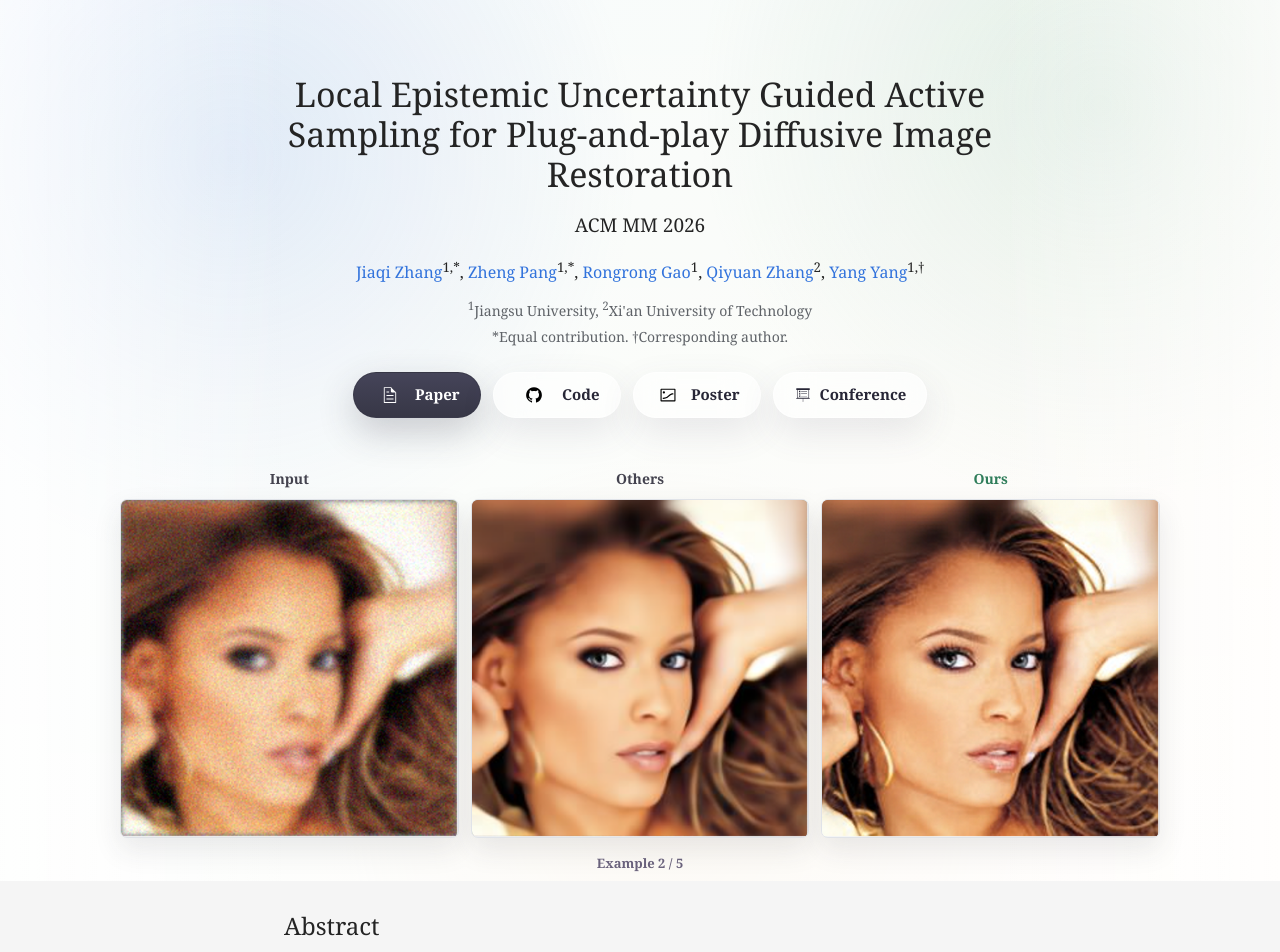
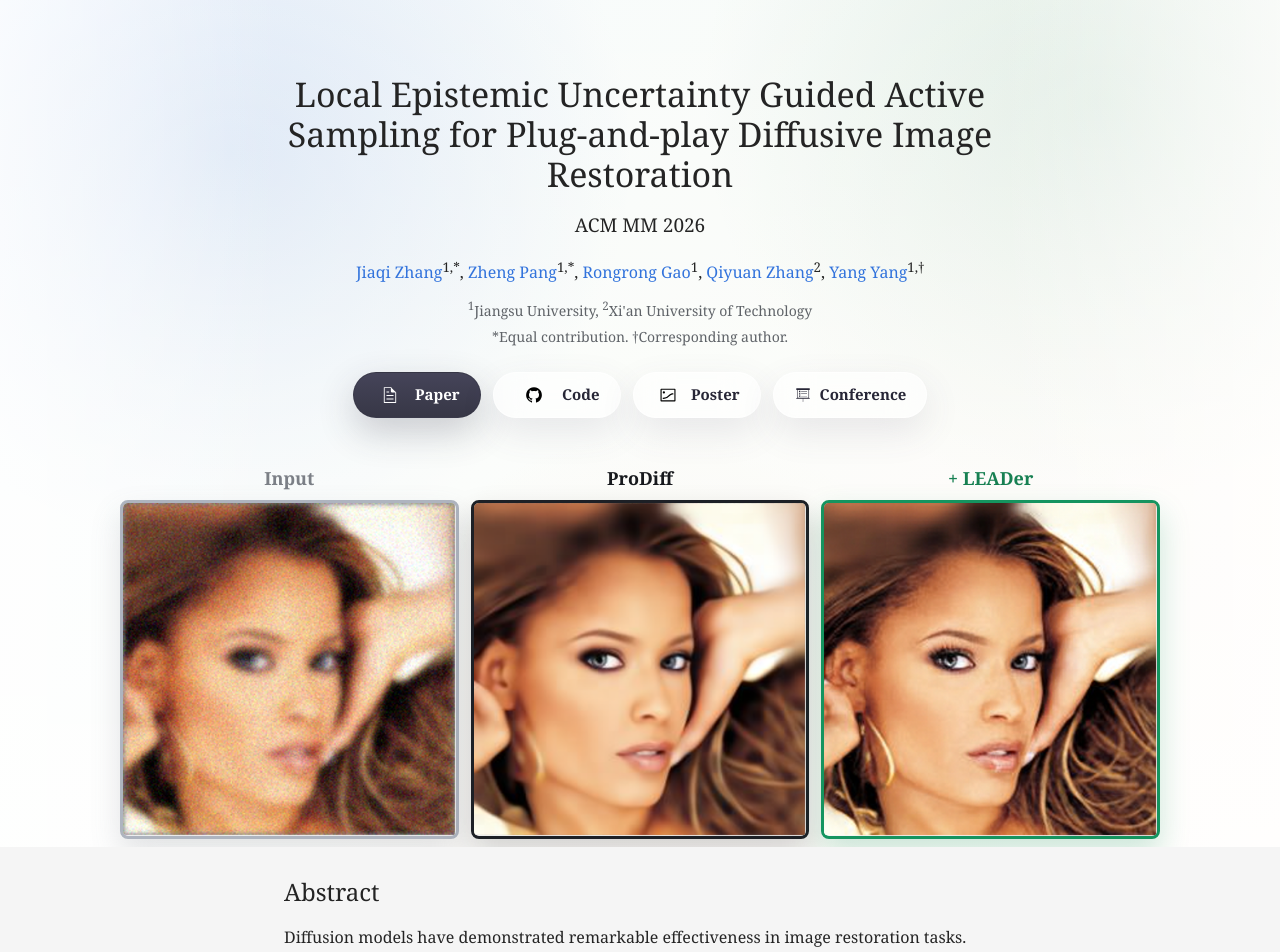
Before and after one commit to JiaqiZhang-Sengoku/JiaqiZhang-Sengoku.github.io, a Jekyll site: the page built from Web/LEADer/index.html, in a window 1280 px wide. Shown: the top 952 px of the page. Built offline with Jekyll 4.4.1, drawn with Linux system fonts in a browser that asks for light colours.

Commit message:
20260707

```diff
--- a/Web/LEADer/index.html
+++ b/Web/LEADer/index.html
@@ -57,29 +57,27 @@ layout: null
     <div class="restoration-demo" aria-labelledby="restoration-demo-title">
 
       <div class="demo-flow">
-        <article class="demo-stage">
-          <span class="demo-label">Input</span>
-          <div class="demo-image">
+        <article class="demo-stage demo-stage-input">
+          <span class="demo-label demo-label-input">Input</span>
+          <div class="demo-image demo-image-input">
             <img data-demo="input" src="/Web/LEADer/Figures/Input/1.png" alt="Degraded input example">
           </div>
         </article>
-<article class="demo-stage">
-          <span class="demo-label">Others</span>
-          <div class="demo-image demo-transition demo-transition-middle">
+        <article class="demo-stage demo-stage-baseline">
+          <span class="demo-label demo-label-baseline" id="baseline-label">ProDiff</span>
+          <div class="demo-image demo-image-baseline demo-transition demo-transition-middle">
             <img data-demo="middle-from" src="/Web/LEADer/Figures/Input/1.png" alt="Input before baseline restoration">
             <img class="demo-reveal" data-demo="others" src="/Web/LEADer/Figures/Others/1.png" alt="Restoration produced by another method">
           </div>
         </article>
-<article class="demo-stage">
-          <span class="demo-label demo-label-ours">Ours</span>
-          <div class="demo-image demo-transition demo-transition-final">
+        <article class="demo-stage demo-stage-leader">
+          <span class="demo-label demo-label-ours">+ LEADer</span>
+          <div class="demo-image demo-image-leader demo-transition demo-transition-final">
             <img data-demo="final-from" src="/Web/LEADer/Figures/Others/1.png" alt="Baseline restoration before LEADer refinement">
             <img class="demo-reveal" data-demo="ours" src="/Web/LEADer/Figures/Ours/1.png" alt="Restoration produced by LEADer">
           </div>
         </article>
       </div>
-
-      <div class="demo-status" aria-live="polite">Example <span id="demo-index">1</span> / 5</div>
     </div>
     </section>
 
@@ -260,6 +258,7 @@ layout: null
     (function () {
       const total = 5;
       let current = 1;
+      const baselineMethods = ['ProDiff', 'ProDiff', 'DDNM', 'DDPG', 'SITCOM'];
       const images = {
         input: document.querySelector('[data-demo="input"]'),
         middleFrom: document.querySelector('[data-demo="middle-from"]'),
--- a/Web/LEADer/styles.css
+++ b/Web/LEADer/styles.css
@@ -221,18 +221,23 @@ h1 {
 
 .demo-label {
   display: block;
-  margin-bottom: 9px;
-  color: #44434f;
-  font-size: 14px;
-  font-weight: 700;
+  margin-bottom: 11px;
+  font-size: 18px;
+  font-weight: 800;
+  letter-spacing: 0;
+  line-height: 1.2;
 }
 
-.demo-label-others {
-  color: #8a8f98;
+.demo-label-input {
+  color: #7b7f86;
+}
+
+.demo-label-baseline {
+  color: #17191d;
 }
 
 .demo-label-ours {
-  color: #2f7d5a;
+  color: #178052;
 }
 
 .demo-image {
@@ -240,10 +245,25 @@ h1 {
   overflow: hidden;
   width: 100%;
   aspect-ratio: 1;
-  border: 1px solid #e0e3e8;
-  border-radius: 7px;
+  border: 3px solid #d2d6de;
+  border-radius: 8px;
   background: #f3f4f6;
-  box-shadow: 0 12px 28px rgba(45, 48, 58, 0.10);
+  box-shadow: 0 14px 30px rgba(45, 48, 58, 0.13);
+}
+
+.demo-image-input {
+  border-color: #aeb4bf;
+  box-shadow: 0 14px 30px rgba(98, 105, 116, 0.18);
+}
+
+.demo-image-baseline {
+  border-color: #1d2026;
+  box-shadow: 0 14px 30px rgba(18, 20, 26, 0.18);
+}
+
+.demo-image-leader {
+  border-color: #15945f;
+  box-shadow: 0 14px 30px rgba(21, 148, 95, 0.22);
 }
 
 .demo-image img {
@@ -282,14 +302,6 @@ h1 {
   font-size: 38px;
   font-weight: 700;
   line-height: 1;
-}
-
-.demo-status {
-  margin-top: 15px;
-  color: #6b637d;
-  font-size: 13px;
-  font-weight: 700;
-  text-align: center;
 }
 
 .demo-caption {
```
Also changed, not shown: other parts of Web/LEADer/index.html (+4 -4 lines).
